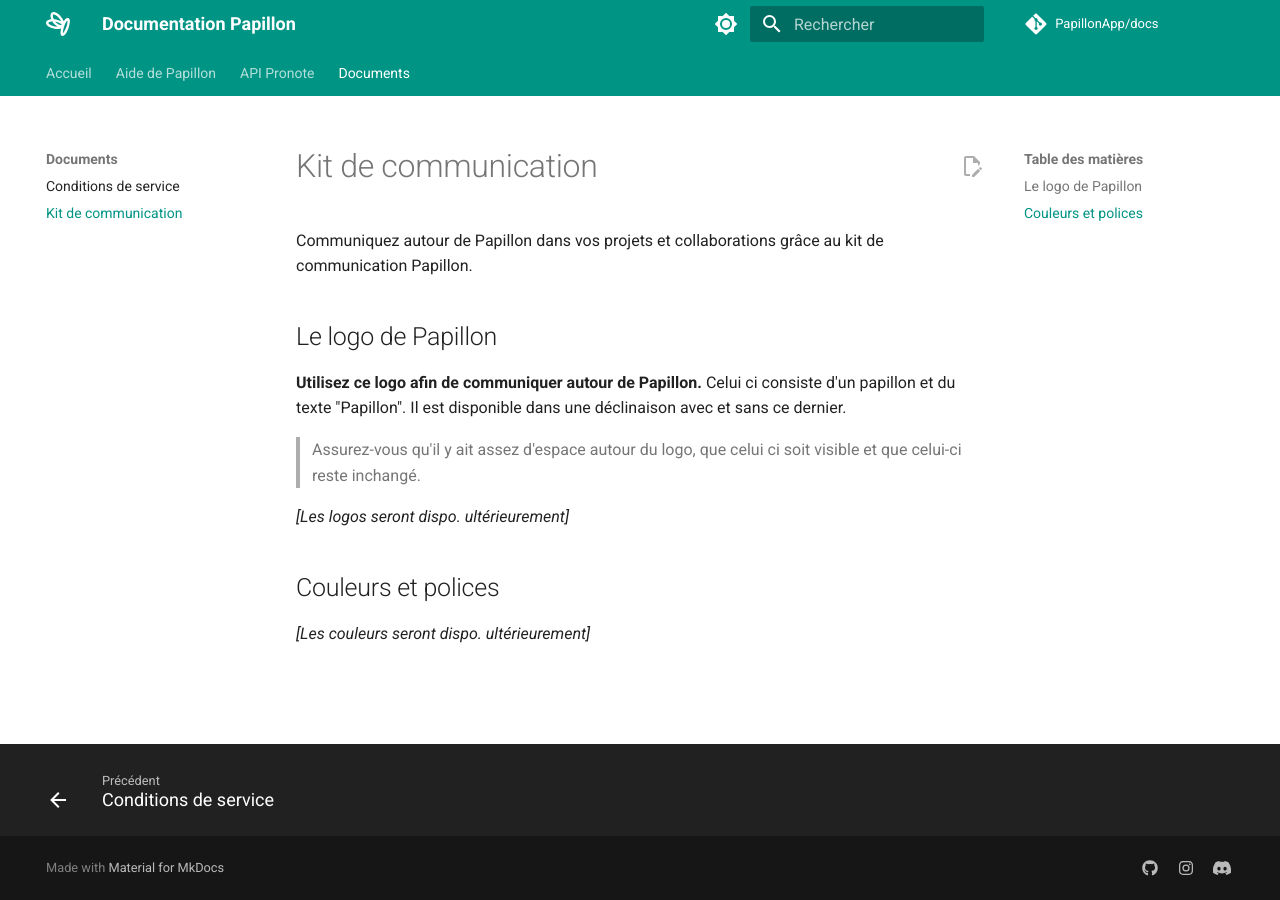
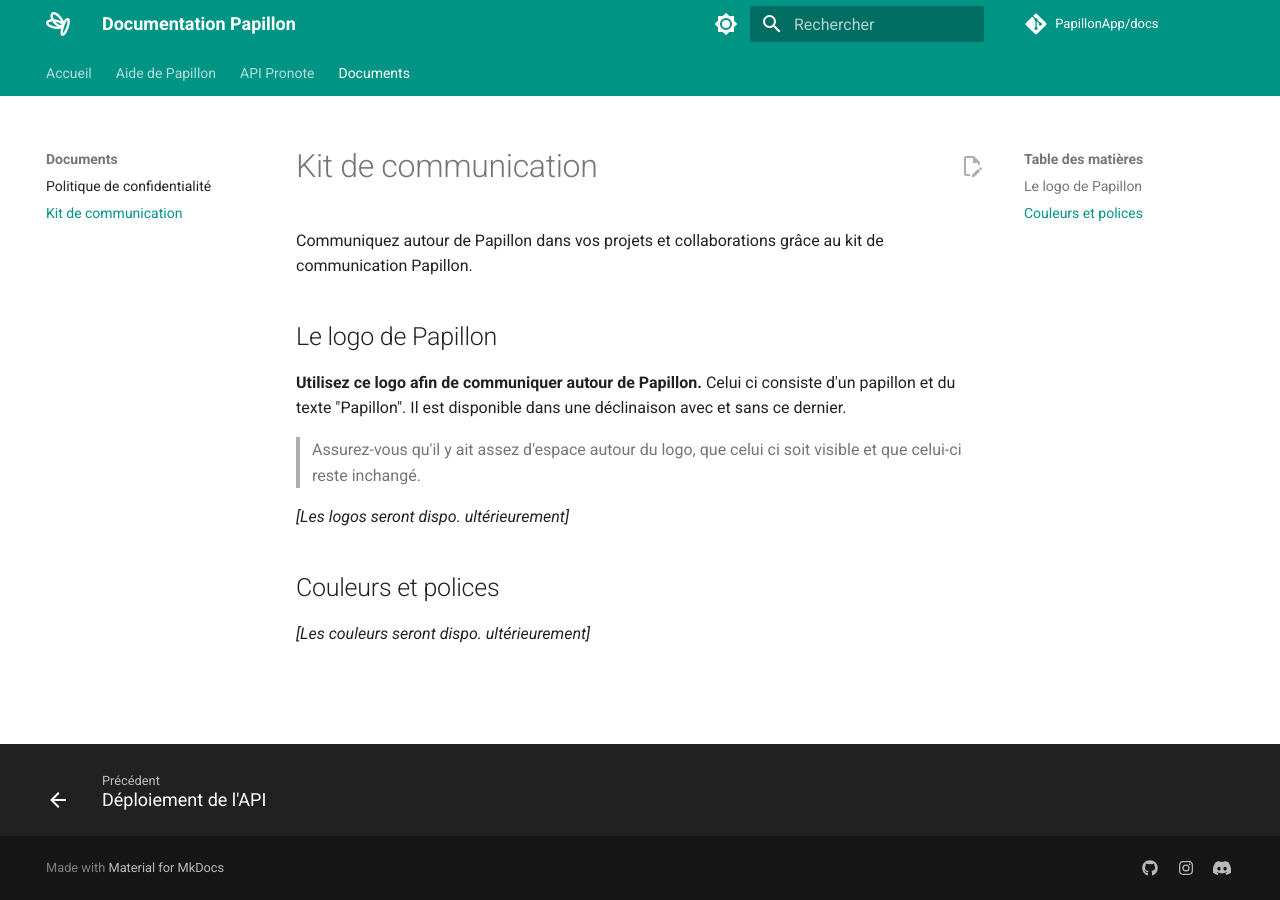
Before and after one commit to PapillonApp/docs, an MkDocs documentation site: the page built from docs/documents/communication-kit.md, in a window 1280 px wide. Built offline with MkDocs 1.6.1 and Material for MkDocs 9.7.7, drawn with Linux system fonts in a browser that asks for light colours; comment, search, counter and statistics services are not loaded.

Commit message:
Update mkdocs.yml

```diff
--- a/mkdocs.yml
+++ b/mkdocs.yml
@@ -11,7 +11,7 @@ nav:
     - Endpoints : 'pronote-api/endpoints.md'
     - Déploiement de l'API : 'pronote-api/deployment.md'
   - Documents :
-    - Conditions de service : 'documents/terms-of-service.md'
+    - Politique de confidentialité : 'documents/privacy-policy.md'
     - Kit de communication : 'documents/communication-kit.md'
 theme:
   name: material
```
